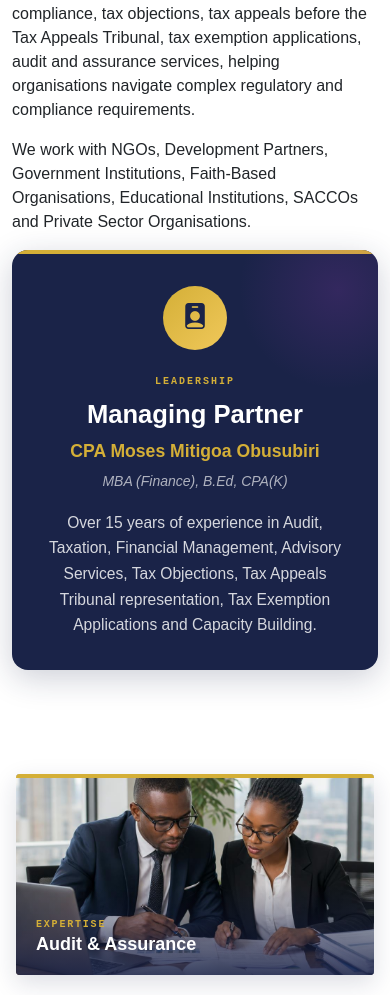
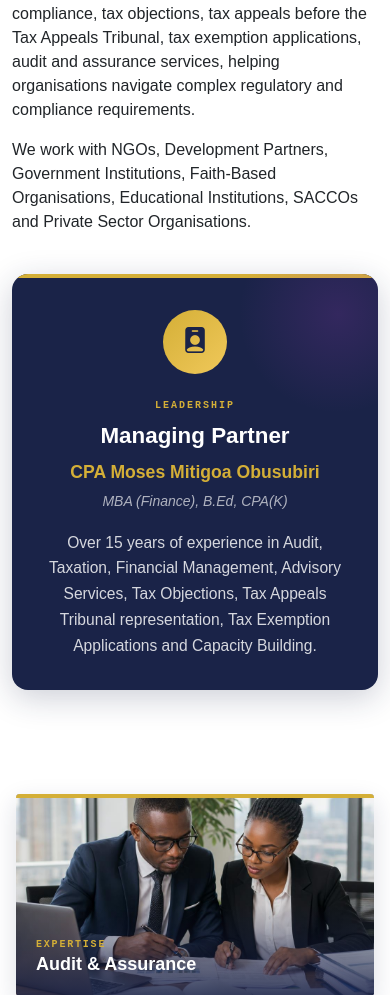
Before and after one commit to bmitigoa/obusubiri-associates-website, a Django app: page /about/ in a window 390 px wide. Shown: the part 1568-2563 px from the top of the page. Run offline with Django 5.2, Linux system fonts and the light colour scheme.

Commit message:
Fix partner card responsive spacing: add margin-top when layout stacks below 992px, reduce title font size on mobile
Replit-Task-Id: b3d19acb-37bf-4db5-bc0a-d260bf96eaa3

```diff
--- a/static/css/about-cards.css
+++ b/static/css/about-cards.css
@@ -362,10 +362,23 @@
     margin: 0;
 }
 
+/* Stacked layout (tablet and below): card needs top spacing when it falls
+   beneath the "Who We Are" text column (col-lg-6 stacks below 992px) */
+@media (max-width: 991px) {
+    .partner-card {
+        margin-top: 32px;
+    }
+}
+
 @media (max-width: 767px) {
     .partner-card {
         padding: 36px 24px 32px;
+        margin-top: 24px;
         margin-bottom: 8px;
+    }
+
+    .partner-card-title {
+        font-size: 1.4rem;
     }
 
     .partner-icon-badge {
```
